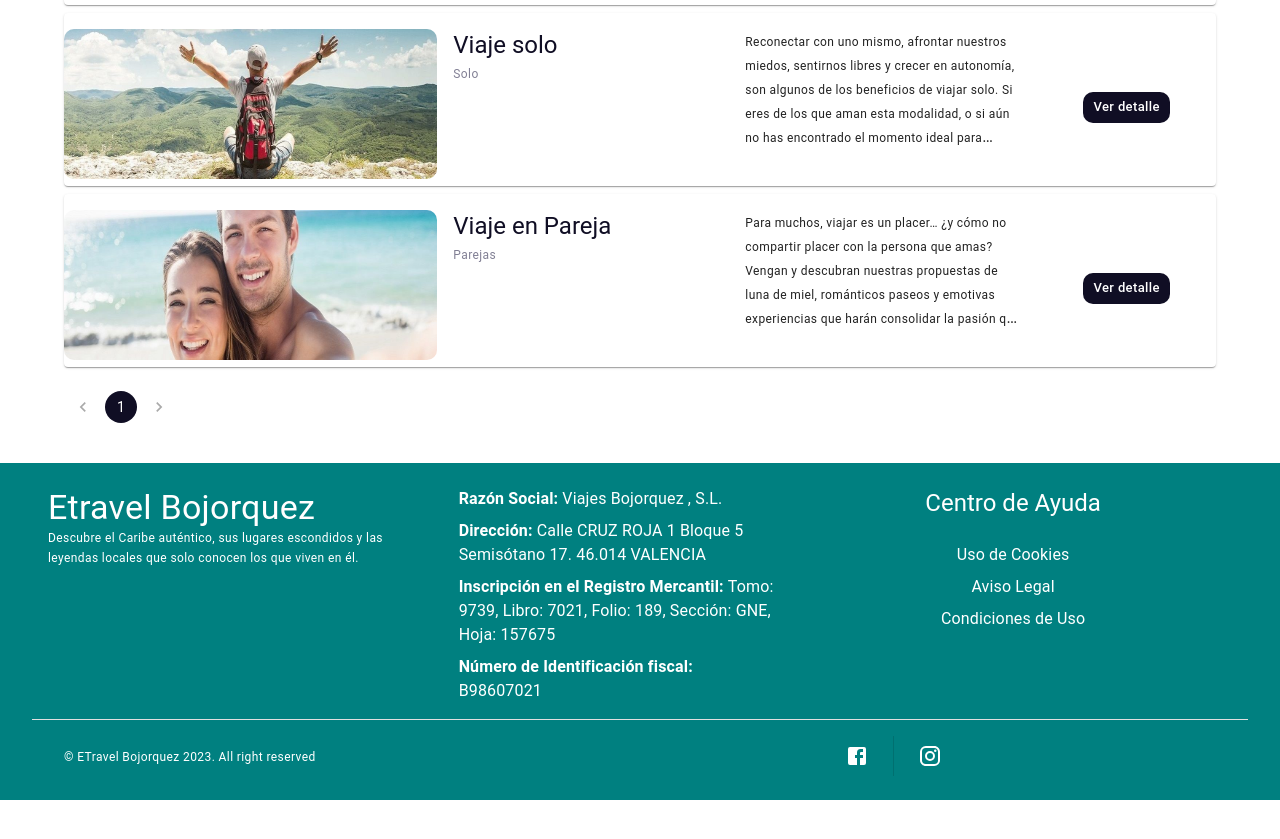
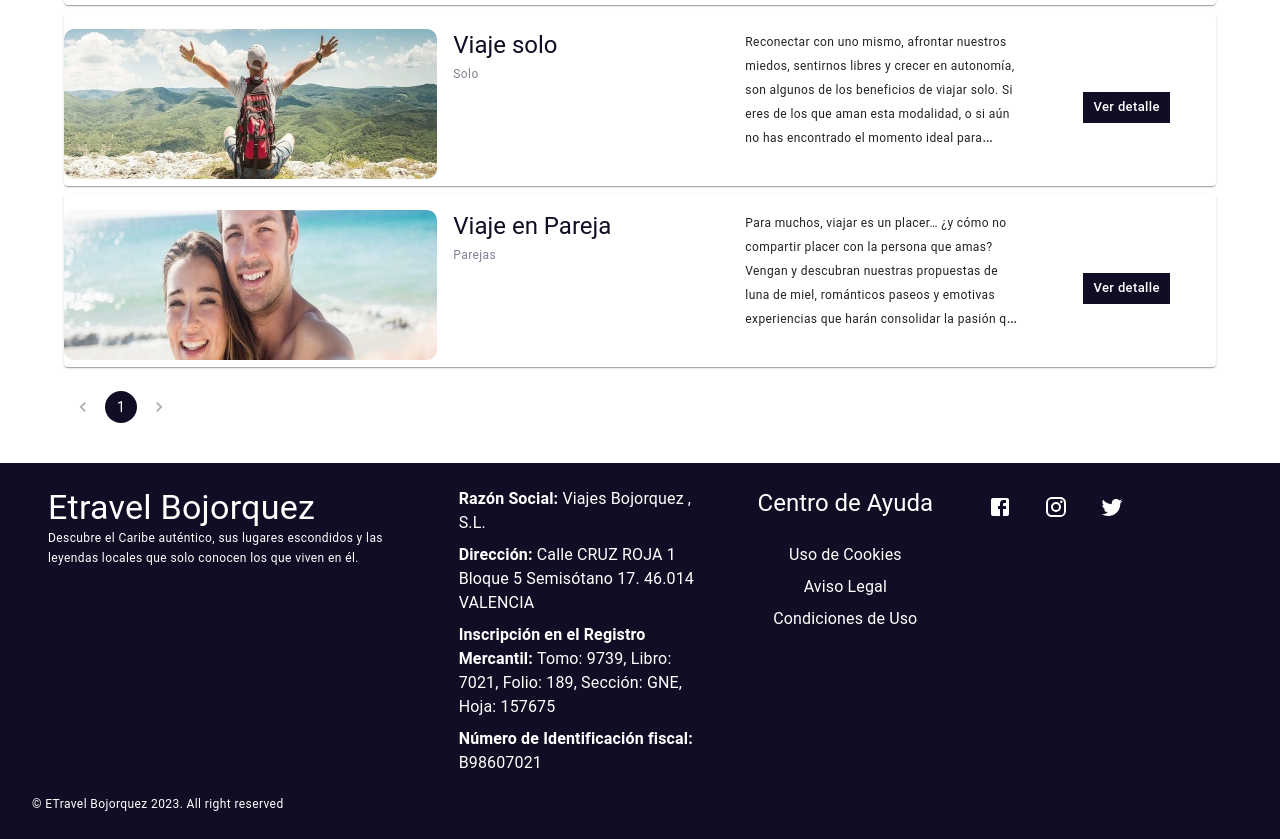
Before and after one commit to carterror/landingpage, a Next.js app: page /viaje in a window 1280 px wide. Shown: the part 509-1348 px from the top of the page. Before the commit the page ends 1309 px from the top, so only its background shows below. Built offline with nearby package versions, Linux system fonts and the light colour scheme.

Commit message:
banner y footer

```diff
--- a/components/home/Footer.tsx
+++ b/components/home/Footer.tsx
@@ -24,9 +24,9 @@ export const Footer = () => {
     return (
         <Grid container spacing={0} className={styles.bgInfoContact}>
             <Box sx={{ backgroundColor: "info.main", py: 3, px: 4 }}>
-                <Grid container spacing={2} justifyContent="center">
+                <Grid container spacing={2} justifyContent="space-between">
                     <Grid item xs={12} md={6} lg={4}>
-                        <Box display={"flex"} flexDirection="column" sx={{ px: 2 }}>
+                        <Box display={"flex"} flexDirection="column" justifyContent="center" sx={{ px: 2 }}>
                             <Typography variant="h4" color="white">
                                 Etravel Bojorquez
                             </Typography>
@@ -40,7 +40,7 @@ export const Footer = () => {
 
                     <Grid item xs={12} md={6} lg={8}>
                         <Grid container spacing={0}>
-                            <Grid item xs={12} md={5}>
+                            <Grid item xs={12} md={4}>
                                 <Stack spacing={1} sx={{ marginLeft: 2 }}>
                                 <Typography variant="body1" color="white">
                                         <strong>Razón Social: </strong>
@@ -63,7 +63,7 @@ export const Footer = () => {
                                 </Stack>
                             </Grid>
 
-                            <Grid item xs={12} md={7} sx={{ textAlign: "center" }}>
+                            <Grid item xs={12} md={4} sx={{ textAlign: "center" }}>
                                 <Typography variant="h5" sx={{ mb: 3 }} color={"white"}>
                                     Centro de Ayuda
                                 </Typography>
@@ -93,32 +93,10 @@ export const Footer = () => {
                                     </a>
                                 </Stack>
                             </Grid>
-                        </Grid>
-                    </Grid>
-                    <Grid item xs={12}>
-                        <Divider sx={{ backgroundColor: "#fff" }} />
-                    </Grid>
-                    <Grid item xs={12}>
-                        <Container>
-                            <Grid
-                                container
-                                spacing={1}
-                                direction="row"
-                                justifyContent="center"
-                                alignItems="center"
-                                alignContent="center"
-                                wrap="wrap">
-                                <Grid item xs={12} md={6} lg={4}>
-                                    <Typography variant="caption" color="white">
-                                        © ETravel Bojorquez {new Date().getFullYear()}. All right
-                                        reserved
-                                    </Typography>
-                                </Grid>
-                                <Grid item xs={12} md={6} lg={4}></Grid>
-                                <Grid item xs={12} md={6} lg={4}>
+
+                            <Grid item xs={12} md={4}>
                                     <Stack
                                         direction="row"
-                                        divider={<Divider orientation="vertical" flexItem />}
                                         spacing={2}>
                                         <IconButton>
                                             <Facebook sx={{ color: "#fff" }} />
@@ -128,13 +106,33 @@ export const Footer = () => {
                                             <Instagram sx={{ color: "#fff" }} />
                                         </IconButton>
 
-                                        {/*     <IconButton>
-                                            <Twitter color="inherit" />
-                                        </IconButton> */}
+                                            <IconButton>
+                                            <Twitter color="inherit" sx={{ color: "#fff" }} />
+                                        </IconButton>
                                     </Stack>
                                 </Grid>
+                        </Grid>
+                    </Grid>
+
+                    <Grid item xs={12}>
+
+                            <Grid
+                                spacing={1}
+                                direction="row"
+                                justifyContent="left"
+                                alignItems="left"
+                                alignContent="left"
+                                wrap="wrap">
+                                <Grid item xs={12} md={6} lg={4}>
+                                    <Typography variant="caption" color="white">
+                                        © ETravel Bojorquez {new Date().getFullYear()}. All right
+                                        reserved
+                                    </Typography>
+                                </Grid>
+
+
                             </Grid>
-                        </Container>
+
                     </Grid>
                 </Grid>
             </Box>
--- a/components/ui/Navbar.tsx
+++ b/components/ui/Navbar.tsx
@@ -66,7 +66,7 @@ export default function DrawerAppBar(props: Props) {
             aria-label="open drawer"
             edge="start"
             onClick={handleDrawerToggle}
-            sx={{ mr: 2, display: { sm: 'none' } }}
+            sx={{ mr: 2, display: { md: 'none' } }}
           >
             <MenuIcon />
           </IconButton>
@@ -78,17 +78,17 @@ export default function DrawerAppBar(props: Props) {
             alignItems="center"
           >
 
-            <Box item >
+            <Grid item >
               <Typography
                 variant="h6"
                 component="div"
-                sx={{ flexGrow: 1, display: { xs: 'none', sm: 'flex' } }}
+                sx={{ flexGrow: 1, display: { xs: 'block', sm: 'block', md: 'block' } }}
               >
                 BUILD
               </Typography>
-            </Box>
+            </Grid>
 
-            <Grid item spacing={5} sx={{ display: { xs: 'none', sm: 'flex'} }}>
+            <Grid item spacing={5} sx={{ display: { xs: 'none', sm: 'none', md: 'block'} }}>
               {navItems.map((item) => (
                 <Link key={item} href="#" underline="none" sx={{marginX: 1, '&:hover': {
                   color: '#CCC',
@@ -98,16 +98,16 @@ export default function DrawerAppBar(props: Props) {
               ))}
             </Grid>
 
-            <Box item sx={{ display: { xs: 'none', sm: 'flex' } }}>
+            <Grid item sx={{ display: { xs: 'block', sm: 'block', md: 'block'} }}>
 
-                <Button sx={{ borderRadius: 0, marginX: 1 }} color='warning' endIcon={<SendIcon />}>
+                <Button sx={{ marginX: 1 }} color='warning' endIcon={<SendIcon />}>
                   Hire Works
                 </Button>
-                <Button sx={{ borderRadius: 0, marginX: 1 }} variant='outlined' color='warning'>
+                <Button sx={{ marginX: 1 }} variant='outlined' color='warning'>
                   Find Work
                 </Button>
 
-            </Box>
+            </Grid>
 
           </Grid>
 
@@ -123,7 +123,7 @@ export default function DrawerAppBar(props: Props) {
             keepMounted: true, // Better open performance on mobile.
           }}
           sx={{
-            display: { xs: 'block', sm: 'none' },
+            display: { xs: 'block', sm: 'block' },
             '& .MuiDrawer-paper': { boxSizing: 'border-box', width: drawerWidth },
           }}
         >
--- a/styles/Home.module.css
+++ b/styles/Home.module.css
@@ -17,6 +17,7 @@
   flex: 1;
   padding: 2rem 0;
   border-top: 1px solid #eaeaea;
+  /* border-top: 1px solid #120f2e; */
   justify-content: center;
   align-items: center;
 }
@@ -29,7 +30,7 @@
 }
 
 .title a {
-  color: #0070f3;
+  color: #100E24;
   text-decoration: none;
 }
 
--- a/styles/Index.module.css
+++ b/styles/Index.module.css
@@ -43,7 +43,7 @@
 }
 
 .bgInfoContact {
-  background-color: #008080;
+  background-color: #100E24;
 
 
 }
--- a/themes/lightTheme.ts
+++ b/themes/lightTheme.ts
@@ -1,4 +1,4 @@
-import { createTheme } from "@mui/material";
+import { createTheme, Button } from '@mui/material';
 
 let theme = createTheme()
 
@@ -81,7 +81,7 @@ export const lightTheme = createTheme(theme , {
         root: {
           textTransform: 'none',
           boxShadow: 'none',
-          borderRadius: 10,
+          borderRadius: 0,
           ":hover": {
             opacity: 0.8,
             transition: 'all 0.3s ease-in-out'
```
Also changed, not shown: components/home/DatesData.tsx (+27 -7 lines), components/home/InitialData.tsx (+27 -53 lines), pages/viaje/index.tsx (indentation only), public/b1.png (added).
